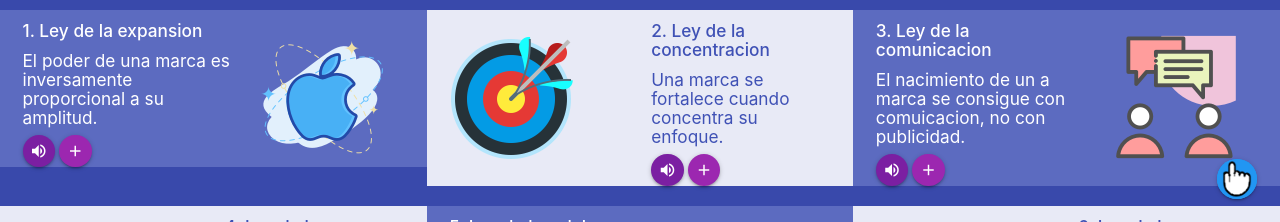
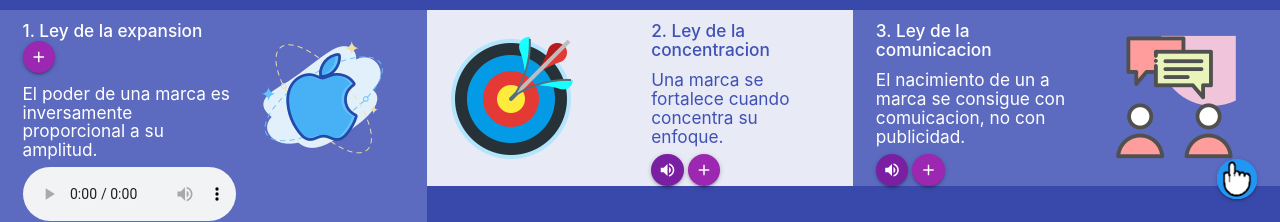
Before and after one commit to Daanca96/Infograma, a plain HTML site: page index.html in a window 1280 px wide. Shown: the part 578-800 px from the top of the page. Drawn offline with Linux system fonts and the light colour scheme.

Commit message:
Add files via upload

```diff
--- a/index.html
+++ b/index.html
@@ -107,10 +107,12 @@ https://bit.ly/2NTDQht-->
 			<div class="row">
 			<div class="indigo lighten-1 white-text col s12 m4">
 				<div class="col s7 m7">
-               	    <h6><strong>1. Ley de la expansion</strong></h6>
+               	    <h6><strong>1. Ley de la expansion </strong><a class="btn-floating btn-small purple" onclick="swal('Ejemplo');"><i class="material-icons">add</i></a></h6>
                	    <h6 id="1">El poder de una marca es inversamente proporcional a su amplitud.</h6>
-               	    <a class="btn-floating btn-small  purple  darken-2" onclick="Hablar('El poder de una marca es inversamente proporcional a su amplitud..')"><i class="material-icons">volume_up</i></a>
-					<a class="btn-floating btn-small purple" onclick="swal('Ejemplo');"><i class="material-icons">add</i></a>
+               	    <!--<a class="btn-floating btn-small  purple  darken-2" onclick="Hablar('El poder de una marca es inversamente proporcional a su amplitud..')"><i class="material-icons">volume_up</i></a>-->
+
+				<audio style="max-width: 100%" controls src="audio/1.mp3">
+
 				</div>
 				<div class=" col s5 m5">
 					<br> <img class="responsive-img" src="img/1.png">
```
